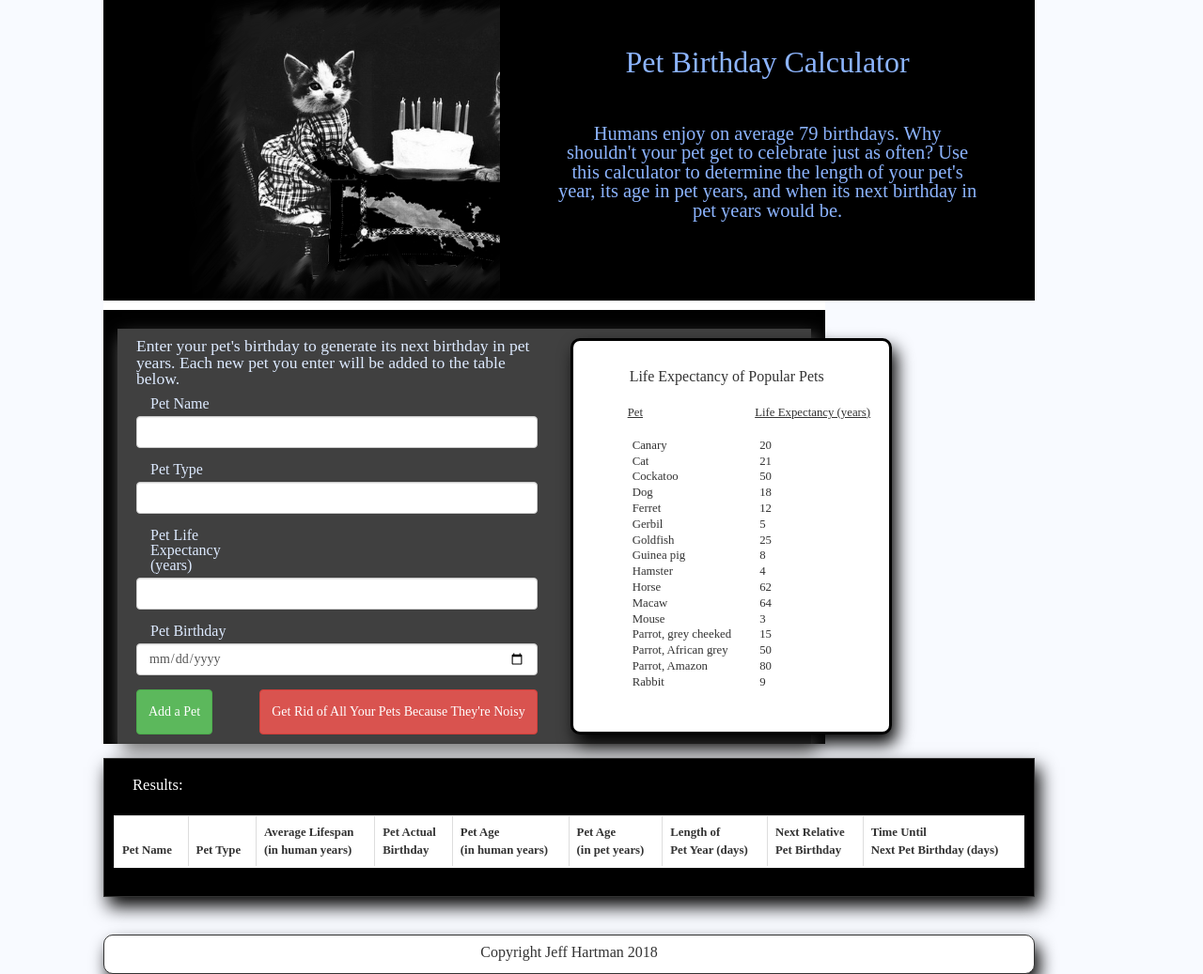
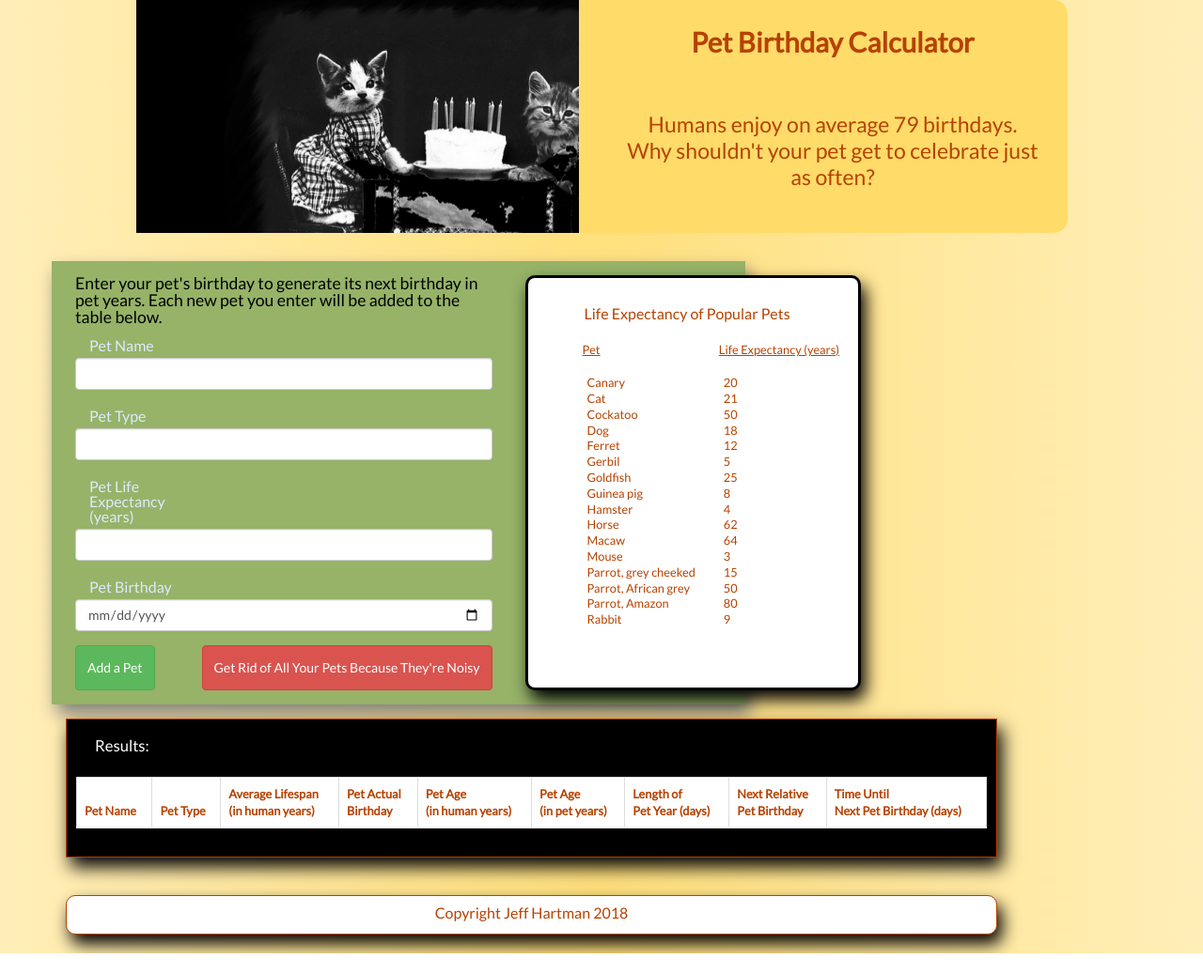
Before and after one commit to jehartman/Pet-Birthday-Calculator, a plain HTML site: page index.html in a window 1280 px wide. Shown: the whole page at 94% size. After the commit the page ends 1015 px from the top, so only its background shows below. Drawn offline with nearby package versions, Linux system fonts and the light colour scheme; no server answers.

Commit message:
redoing css, first redesign commit

```diff
--- a/assets/style/style.css
+++ b/assets/style/style.css
@@ -6,13 +6,20 @@ IDs*/
 /*********** ELEMENTS ***********/
 
 body, html {
-    height: 100%;
-    max-width: 991px;
-    margin: 0 40px;
+/*    height: 100%;*/
+/*    max-width: 991px;*/
+
+
 }
 
 body {
-  background-color: #f8faff;
+      margin: 0 40px;
+    font-family: 'Lato', sans-serif;
+    color: #b64201;
+/*  background-color: #f8faff;*/
+  background: linear-gradient(to right, #ffeeb8, #ffe07d, #ffeeb8);
+  background-repeat: no-repeat;
+  height: 100%;
 }
 
 button {
@@ -38,23 +45,25 @@ footer {
 }
 
 h1 {
-  font-size: 2.5vw;
-  padding: 0 0 10px 0;
+  font-size: 2.3vw;
+  font-weight: 800;
+/*  padding: 0 0 10px 0;*/
 }
 
 h2 {
-  font-size: 1.6vw;
-    padding: 10px;
+  font-size: 1.8vw;
+  line-height: 1.2em;
+/*  padding: 10px;*/
 }
 
 h1, h2 {
-  color: #8CB4FF;
+  color: #b64201;
   text-align: center;
   margin: 30px 30px 30px 50px;
 }
 
 header {
-  margin: 0 0 0 30px;
+  margin: auto;
   color: #13480D;
   width: 80%;
   height: 40%;
@@ -88,7 +97,7 @@ hr:before { /* Not really supposed to work, but does */
   /* End Flaired edges, by Tomas Theunissen */
 
 label {
-  margin: 0 0 5px 0;
+  margin: 5px 0 5px 0;
   padding: 0;
 }
 
@@ -121,6 +130,7 @@ th {
 
 .banner {
   max-width: 991px;
+  border-radius: 0 15px 15px 0;
 }
 
 .col-md-4 {
@@ -128,11 +138,11 @@ th {
 }
 
 .container {
-  margin: 0 30px;
+  margin: 10px 30px 10px 0;
   padding-top: 20px;
-  border-top: 10px solid white;
+/*  border-top: 10px solid white;*/
   max-width: 768px;
-  background-color: black;
+/*  background-color: black;*/
 }
 
 .control-label {
@@ -169,11 +179,13 @@ th {
 
 #bannerRight {
   height: 100%;
-  flex: 1.3;
-  background-color: black;
-  border-top: 20px solid black;
-  border-right: 20px solid black;
-  border-bottom: 20px solid black;
+  flex: 1.1;
+  display: flex;
+  flex-direction: column;
+  background-color: #ffdb6a;
+/*  border-top: 20px solid #508104;
+  border-right: 20px solid #508104;
+  border-bottom: 20px solid #508104;*/
   text-align: center;
 }
 
@@ -187,7 +199,7 @@ th {
 }
 
 #instructions {
-  color: #DDEAFF;
+  color: black;
   font-size: 1.1em;
   margin-bottom: 5px;
 }
@@ -222,8 +234,8 @@ th {
 
 #lowerPanel {
   display: flex;
-  background-color: #404040;
-  padding: 10px;
+  background-color: #96b368;
+  padding: 15px;
   box-shadow: 5px 10px 18px grey;
 }
 
@@ -257,3 +269,16 @@ th {
 #resultTable tr:nth-child(odd) {
   background-color: #8CB4FF;
 }
+
+.flexStack {
+/*  height: 50%;*/
+  min-width: 0;
+min-height: 0;
+overflow: hidden;
+  flex-shrink: 1;
+  flex-basis: auto;
+}
+
+/*div {
+  border: 1px solid black;
+}*/
--- a/index.html
+++ b/index.html
@@ -6,9 +6,7 @@
     <title>Pet Birthday Calculator</title>
     <meta name="description" content="">
     <meta name="viewport" content="width=device-width, initial-scale=1">
-    <script src="https://cdnjs.cloudflare.com/ajax/libs/jquery/3.2.1/jquery.min.js"></script>
-    <script src="https://www.gstatic.com/firebasejs/4.6.2/firebase.js"></script>
-    <script src="https://cdnjs.cloudflare.com/ajax/libs/moment.js/2.22.1/moment.min.js"></script>
+    <link href="https://fonts.googleapis.com/css?family=Lato" rel="stylesheet">
     <link rel="stylesheet" href="https://maxcdn.bootstrapcdn.com/bootstrap/3.3.7/css/bootstrap.min.css" integrity="sha384-BVYiiSIFeK1dGmJRAkycuHAHRg32OmUcww7on3RYdg4Va+PmSTsz/K68vbdEjh4u" crossorigin="anonymous">
     <link rel="stylesheet" href="assets/style/reset.css">
     <link rel="stylesheet" href="assets/style/style.css">
@@ -21,11 +19,13 @@
     <div id="banner" class="parallax">
       <div id="bannerLeft"></div>
       <div class='banner' id='bannerRight'>
-        <div>
+        <div class='banner flexStack'>
           <h1>Pet Birthday Calculator</h1>
         </div>
-        <div>
-          <h2>Humans enjoy on average 79 birthdays. Why shouldn't your pet get to celebrate just as often? Use this calculator to determine the length of your pet's year, its age in pet years, and when its next birthday in pet years would be.</h2>
+        <div class='banner flexStack'>
+          <h2 class='flexStack'>Humans enjoy on average 79 birthdays. Why shouldn't your pet get to celebrate just as often?</h2>
+          <br>
+<!--           <h2 class='flexStack'>Use this calculator to determine the length of your pet's year, its age in pet years, and when its next birthday in pet years would be.</h2> -->
         </div>
       </div>
     </div>
@@ -170,8 +170,10 @@
   <footer>
     <p>Copyright Jeff Hartman 2018</p>
   </footer>
-
-<script src="assets/javascript/javascript.js"></script>
+  <script src="https://cdnjs.cloudflare.com/ajax/libs/jquery/3.2.1/jquery.min.js"></script>
+  <script src="https://www.gstatic.com/firebasejs/4.6.2/firebase.js"></script>
+  <script src="https://cdnjs.cloudflare.com/ajax/libs/moment.js/2.22.1/moment.min.js"></script>
+  <script src="assets/javascript/javascript.js"></script>
 
 </body>
 
```
